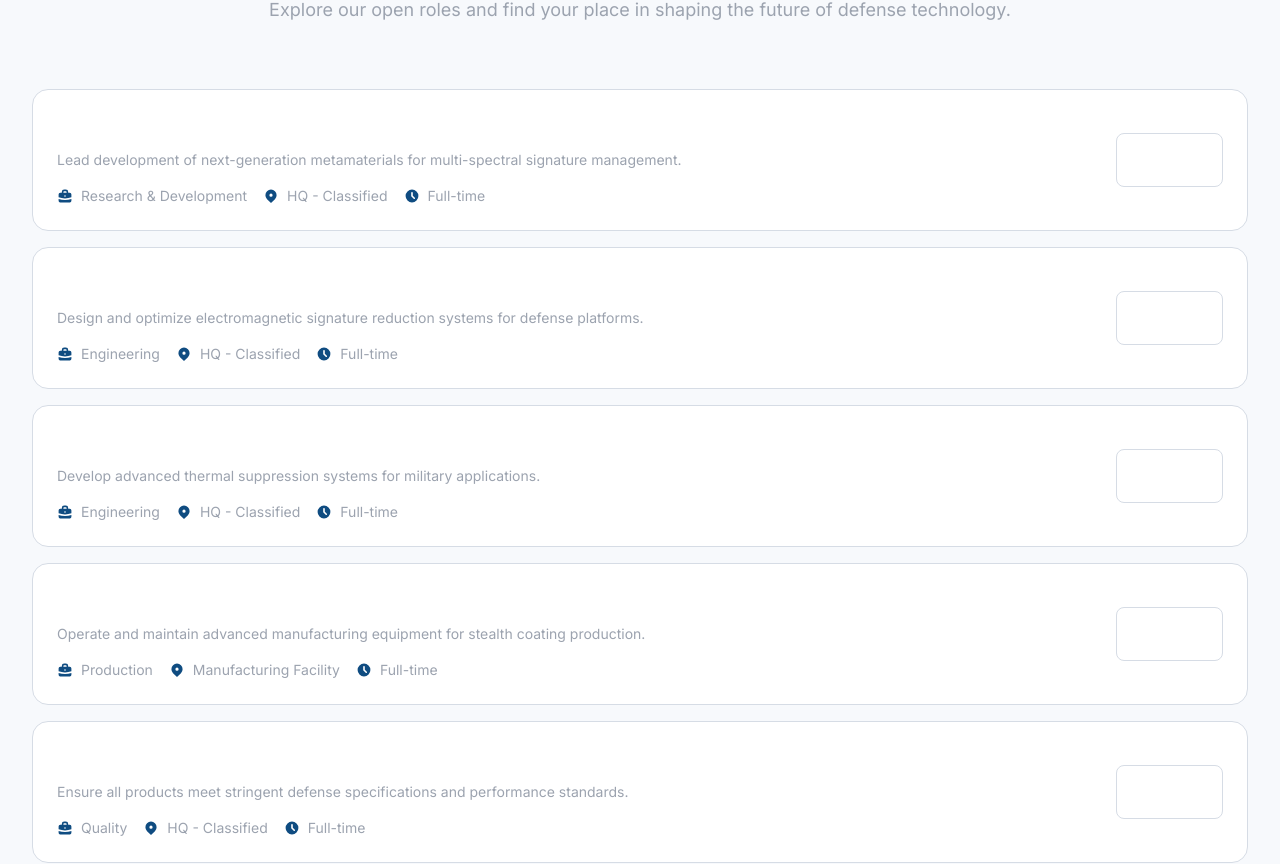
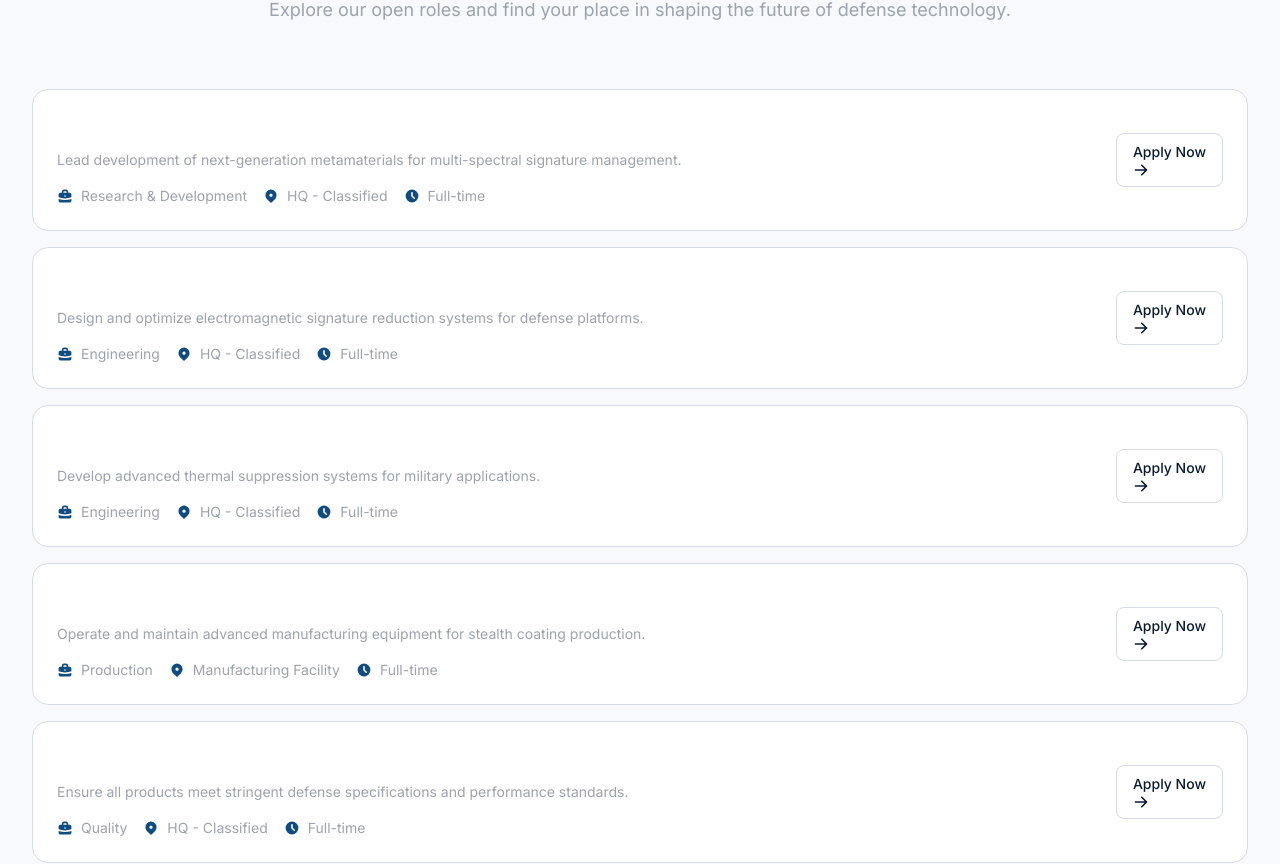
Before and after one commit to Ayush-2-singh/health-stealth-, a Next.js app: page /careers in a window 1280 px wide. Shown: the part 1656-2520 px from the top of the page. Built offline with nearby package versions, Linux system fonts and the light colour scheme.

Commit message:
design: button ghost/outline variants for light bg

```diff
--- a/src/components/Button.tsx
+++ b/src/components/Button.tsx
@@ -16,10 +16,10 @@ interface ButtonProps {
   export default function Button({ href, onClick, variant = "primary", size = "md", children, className, type = "button" }: ButtonProps) {
     const baseStyles = "inline-flex items-center justify-center gap-2 font-medium rounded-lg transition-all duration-300 relative overflow-hidden group";
     const variants = {
-    primary: "bg-primary hover:bg-primary-light text-white shadow-lg hover:shadow-glow",
-    secondary: "bg-secondary hover:bg-secondary-light text-white shadow-lg hover:shadow-glow-green",
-    ghost: "bg-white/5 hover:bg-white/10 text-white border border-border hover:border-white/20",
-    outline: "border-2 border-primary text-primary hover:bg-primary hover:text-white",
+      primary: "bg-primary hover:bg-primary-light text-white shadow-sm hover:shadow-navy",
+      secondary: "bg-secondary hover:bg-secondary-dark text-white shadow-sm hover:shadow-blue",
+      ghost: "bg-white hover:bg-gray-50 text-heading border border-border hover:border-primary/30",
+      outline: "border-2 border-secondary text-secondary hover:bg-secondary hover:text-white",
     };
     const sizes = { sm: "px-4 py-2 text-sm", md: "px-6 py-3 text-sm", lg: "px-8 py-4 text-base" };
     const classes = clsx(baseStyles, variants[variant], sizes[size], className);
@@ -27,7 +27,9 @@ export default function Button({ href, onClick, variant = "primary", size = "md"
     const content = (
       <>
         <span className="relative z-10">{children}</span>
-      {variant === "primary" && <span className="absolute inset-0 bg-gradient-to-r from-transparent via-white/10 to-transparent -translate-x-full group-hover:translate-x-full transition-transform duration-700" />}
+        {(variant === "primary" || variant === "secondary") && (
+          <span className="absolute inset-0 bg-gradient-to-r from-transparent via-white/10 to-transparent -translate-x-full group-hover:translate-x-full transition-transform duration-700" />
+        )}
       </>
     );
 
```
Lines whose indentation alone changed are shown as unchanged.
